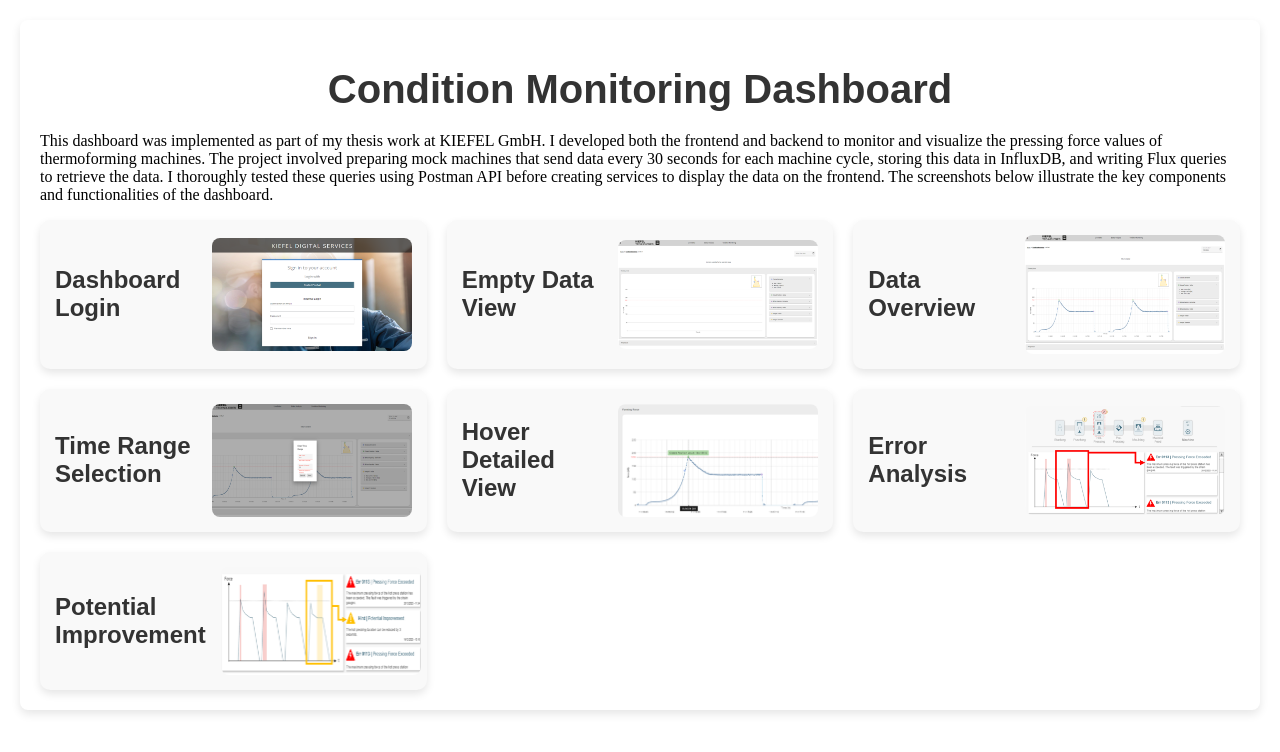
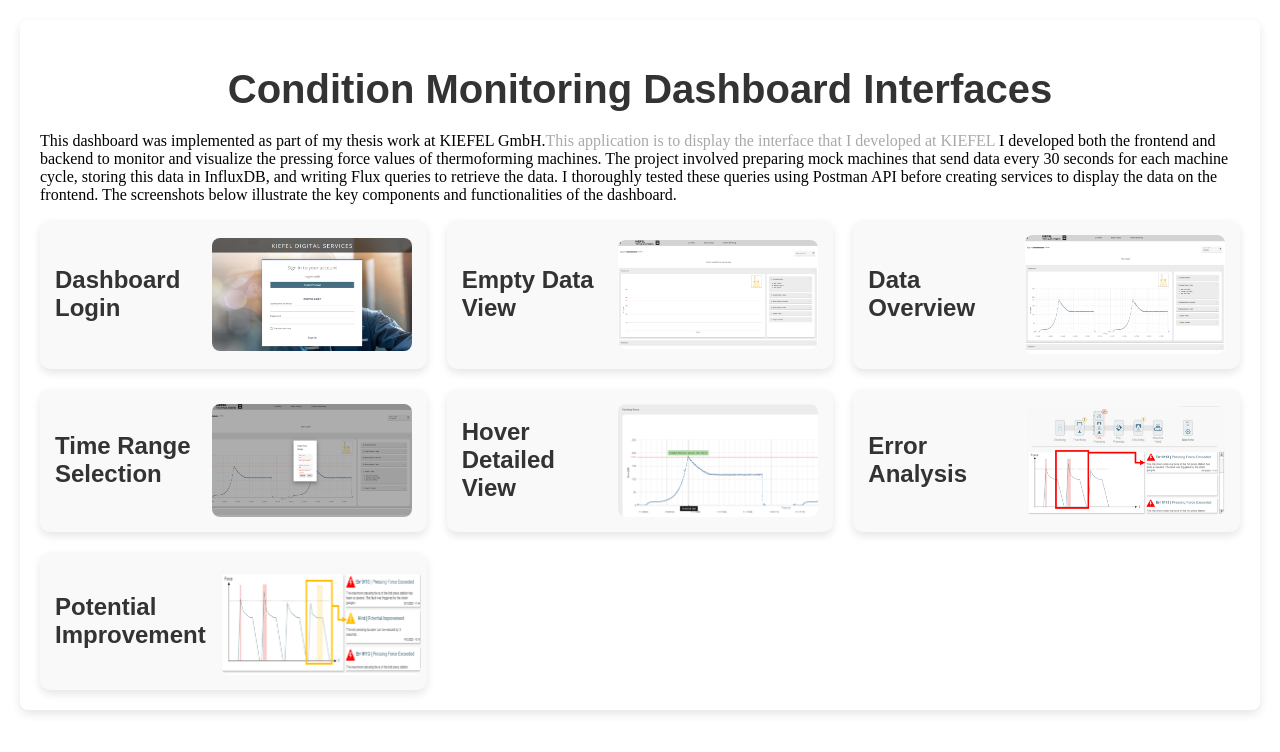
Before and after one commit to NisaanthK/Condition-Monitoring, an Angular app in the folder conditon-monitoring/: page / in a window 1280 px wide. Shown: the top 752 px of the page. Built offline with nearby package versions, Linux system fonts and the light colour scheme.

Commit message:
content changes

```diff
--- a/conditon-monitoring/src/app/image-display/image-display.component.html
+++ b/conditon-monitoring/src/app/image-display/image-display.component.html
@@ -1,9 +1,9 @@
 <div class="container">
-  <h1>Condition Monitoring Dashboard</h1>
+  <h1>Condition Monitoring Dashboard Interfaces</h1>
 
   <div class="intro">
     <p>
-      This dashboard was implemented as part of my thesis work at KIEFEL GmbH. I developed both the frontend and backend to monitor and visualize the pressing force values of thermoforming machines. The project involved preparing mock machines that send data every 30 seconds for each machine cycle, storing this data in InfluxDB, and writing Flux queries to retrieve the data. I thoroughly tested these queries using Postman API before creating services to display the data on the frontend. The screenshots below illustrate the key components and functionalities of the dashboard.
+      This dashboard was implemented as part of my thesis work at KIEFEL GmbH.<span style="color: darkgray;">This application is to display the interface that I developed at KIEFEL</span> I developed both the frontend and backend to monitor and visualize the pressing force values of thermoforming machines. The project involved preparing mock machines that send data every 30 seconds for each machine cycle, storing this data in InfluxDB, and writing Flux queries to retrieve the data. I thoroughly tested these queries using Postman API before creating services to display the data on the frontend. The screenshots below illustrate the key components and functionalities of the dashboard.
     </p>
   </div>
 
```
